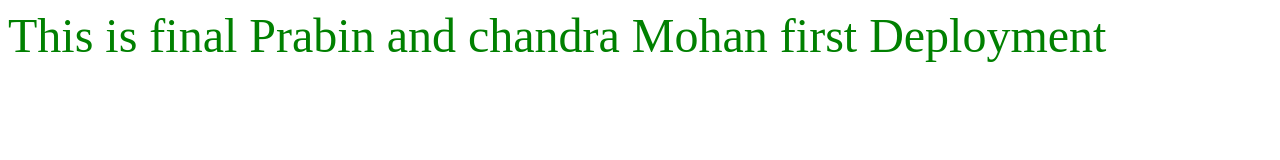
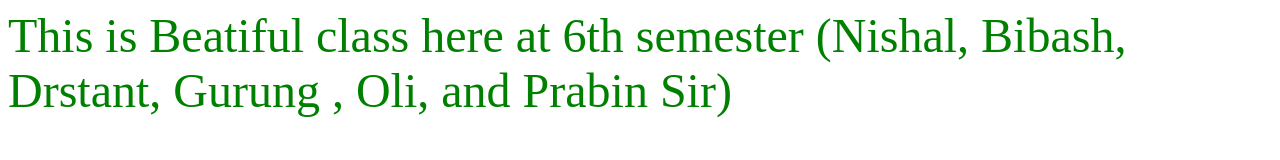
Before and after one commit to prabinsubedi/azure-test, a plain HTML site: page index.html in a window 1280 px wide. Drawn offline with Linux system fonts and the light colour scheme.

Commit message:
this is first test commit

```diff
--- a/index.html
+++ b/index.html
@@ -1,3 +1,3 @@
 <html>
-</h1><font color ="green" size ="60"> This is final  Prabin and chandra Mohan first Deployment</font> </h1>
+</h1><font color ="green" size ="60"> This is Beatiful class here at 6th semester (Nishal, Bibash, Drstant, Gurung , Oli, and Prabin Sir) </font> </h1>
 </html>
```
